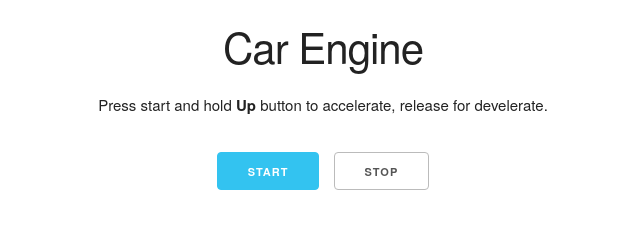
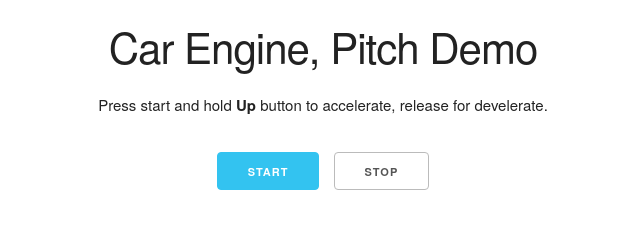
Before and after one commit to goepfert/engine_sound, a plain HTML site: page index.html in a window 1280 px wide. Shown: the whole page, without its empty margins (317-957 px from the left). Drawn offline with nearby package versions, Linux system fonts and the light colour scheme; no server answers.

Commit message:
Update heading to clarify car engine demo purpose

```diff
--- a/index.html
+++ b/index.html
@@ -26,7 +26,7 @@
   </head>
   <body>
     <div class="container">
-      <h2>Car Engine</h2>
+      <h2>Car Engine, Pitch Demo</h2>
       <p>Press start and hold <strong>Up</strong> button to accelerate, release for develerate.</p>
       <input type="button" class="button-primary" id="start" value="Start" />
       <input type="button" id="stop" value="Stop" />
```
